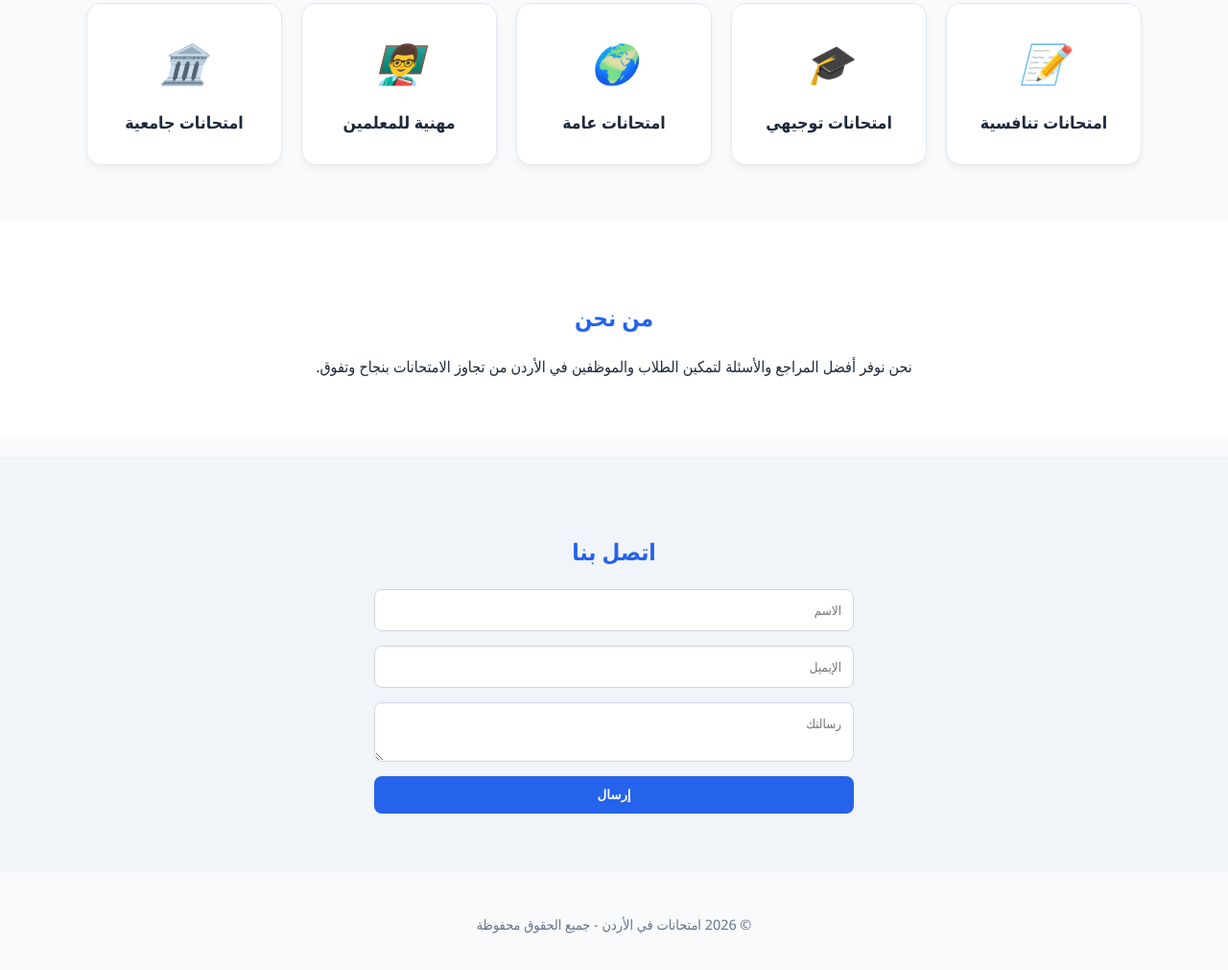
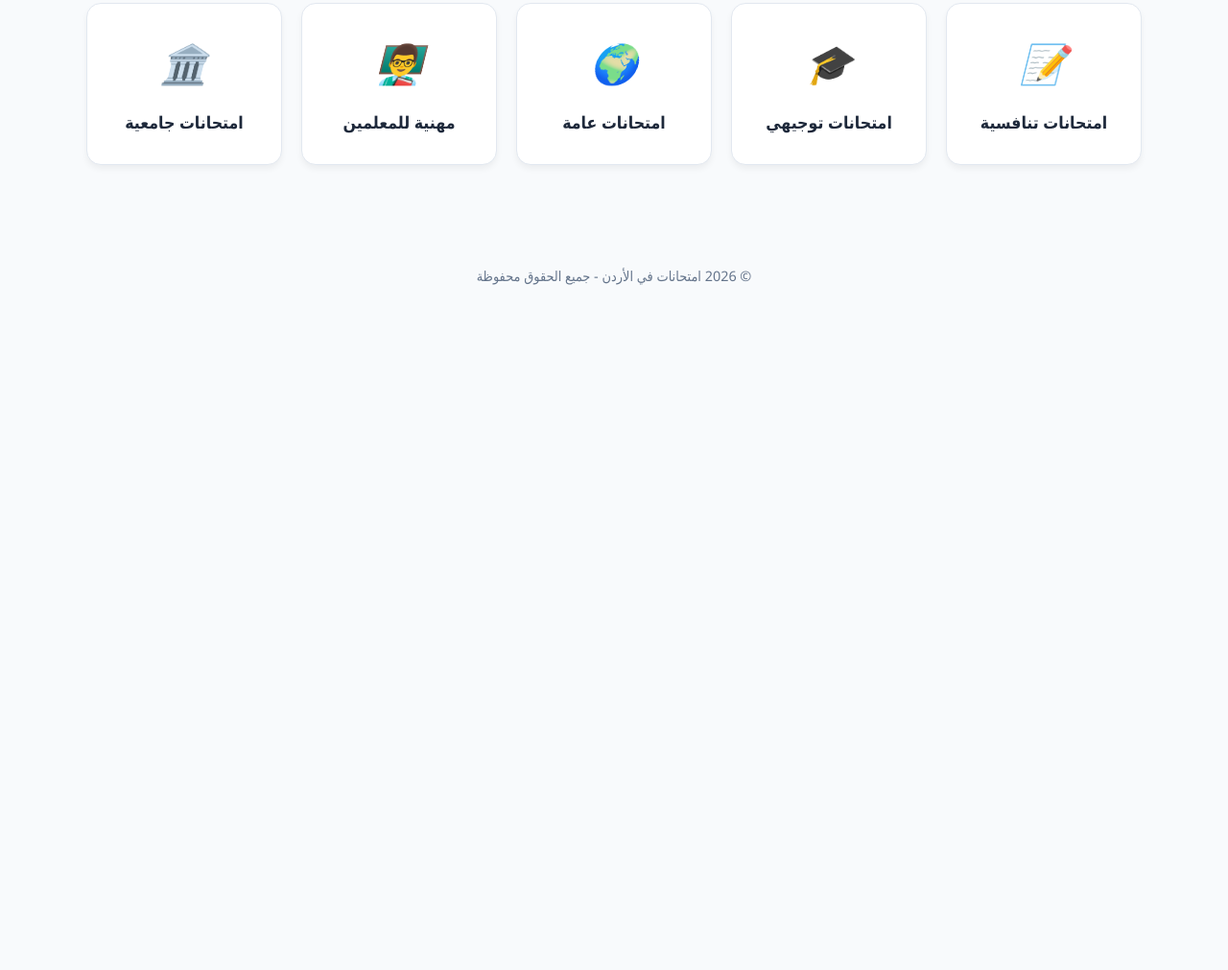
Before and after one commit to hmmam-kalid-sefeen/-, a plain HTML site: page index.html in a window 1280 px wide. Shown: the part 573-1584 px from the top of the page at 96% size. After the commit the page ends 917 px from the top, so only its background shows below. Drawn offline with Linux system fonts and the light colour scheme.

Commit message:
Update index.html

```diff
--- a/index.html
+++ b/index.html
@@ -110,8 +110,8 @@
             <div class="dropdown-content">
                 <a href="#home">الرئيسية</a>
                 <a href="#categories">الأقسام</a>
-                <a href="#about.html">من نحن</a>
-                <a href="#contact">اتصل بنا</a>
+                <a href="about.html">من نحن</a>
+                <a href="contact.html">اتصل بنا</a>
             </div>
         </div>
     </header>
@@ -147,20 +147,7 @@
         </div>
     </section>
 
-    <section id="about" class="content-section">
-        <h2 style="text-align: center; color: var(--primary-color);">من نحن</h2>
-        <p style="max-width: 800px; margin: 0 auto; text-align: center;">نحن نوفر أفضل المراجع والأسئلة لتمكين الطلاب والموظفين في الأردن من تجاوز الامتحانات بنجاح وتفوق.</p>
-    </section>
 
-    <section id="contact" class="contact-container">
-        <h2 style="text-align: center; color: var(--primary-color);">اتصل بنا</h2>
-        <form action="https://formspree.io/f/mzdkjjyk" method="POST" class="contact-form">
-            <input type="text" name="name" placeholder="الاسم" required>
-            <input type="email" name="email" placeholder="الإيميل" required>
-            <textarea name="message" placeholder="رسالتك" required></textarea>
-            <button type="submit">إرسال</button>
-        </form>
-    </section>
 
     <footer>
         <p>&copy; 2026 امتحانات في الأردن - جميع الحقوق محفوظة</p>
```
